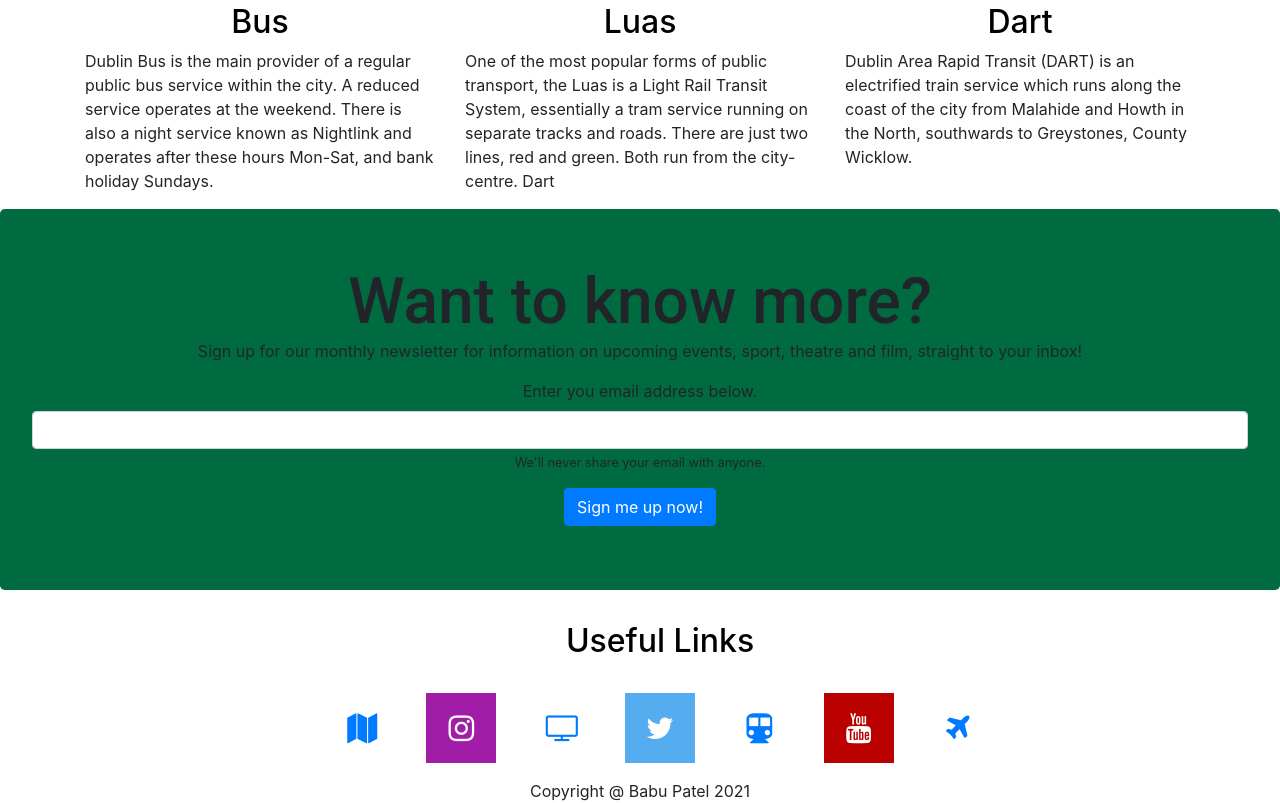
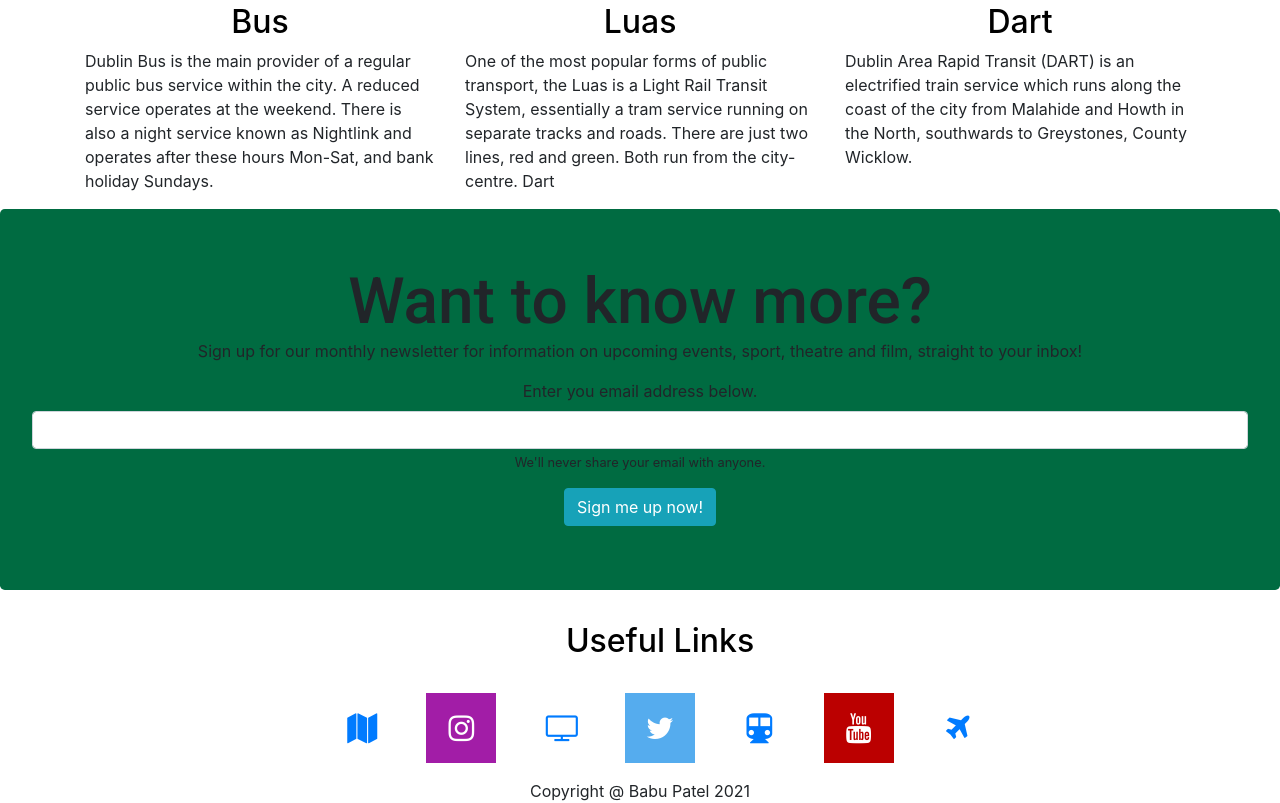
Before and after one commit to Babu-Patel-Portfolio/MS1-Easy-Guide-to-Dublin, a plain HTML site: page index.html in a window 1280 px wide. Shown: the part 4869-5672 px from the top of the page. Drawn offline with nearby package versions, Linux system fonts and the light colour scheme.

Commit message:
added info button  to sign up form

```diff
--- a/index.html
+++ b/index.html
@@ -311,7 +311,7 @@
                     <input type="email" class="form-control" id="exampleInputEmail1" aria-describedby="emailHelp">
                     <small id="emailHelp" class="form-text">We'll never share your email with anyone.</small>
                 </div>
-                <button type="submit" class="btn btn-primary">Sign me up now!</button>
+                <button type="submit" class="btn btn-info">Sign me up now!</button>
             </form>
         </div>
     </section>
```
